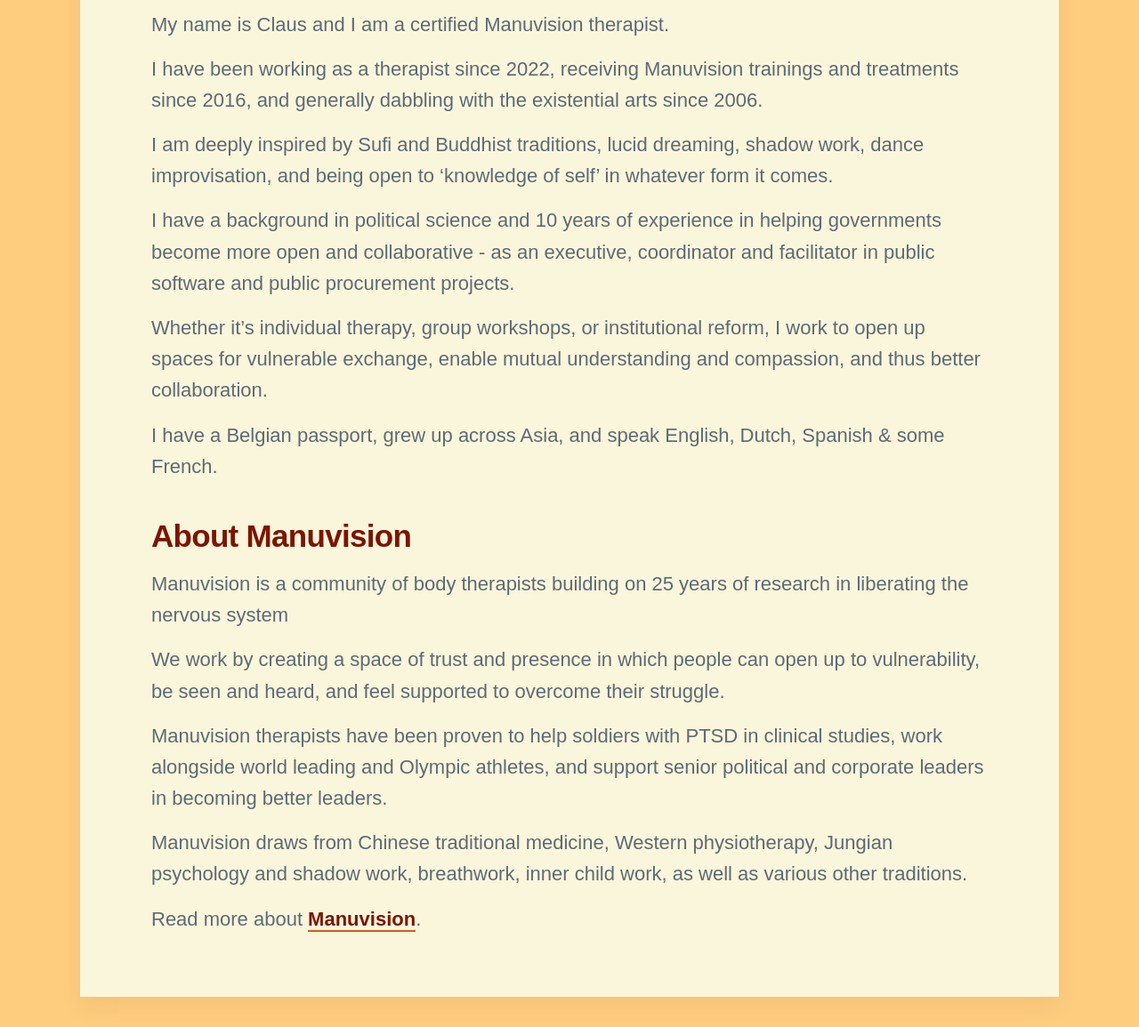
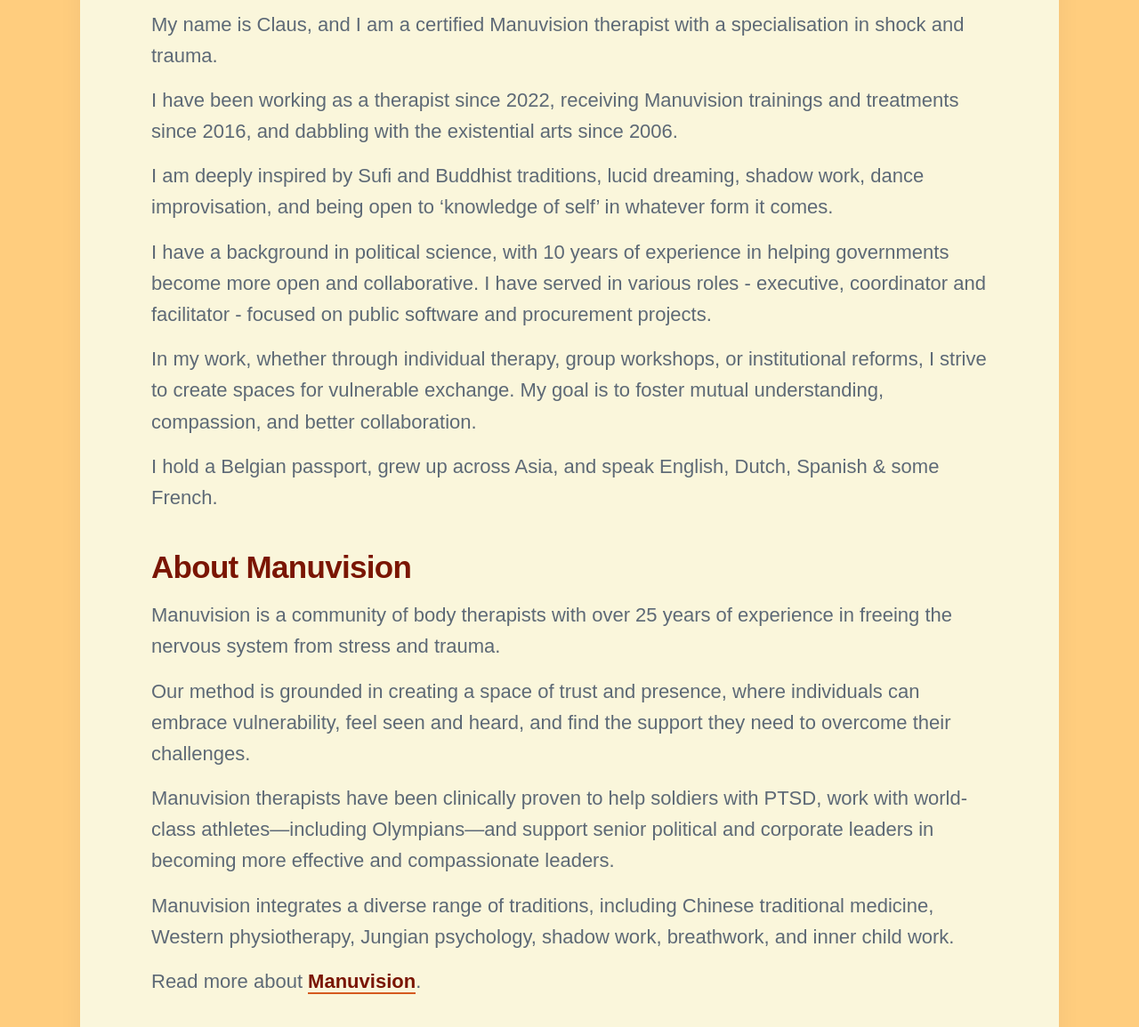
Before and after one commit to threekeytherapy/threekeytherapy.com, a Jekyll site: the page built from _projects/about.md, in a window 1280 px wide and 1400 px high, scrolled down 463 px. Shown: the part 245-1400 px from the top of the window at 89% size. Built offline with Jekyll 4.4.1, drawn with Linux system fonts in a browser that asks for light colours; nearby versions of some CDN libraries; some web fonts are replaced.

Commit message:
legibility fixes

```diff
--- a/_projects/about.md
+++ b/_projects/about.md
@@ -1,32 +1,32 @@
 ---
 title: About Me
 subtitle:
-description: My name is Claus and I am a certified Manuvision therapist with a specialisation in shock and trauma. Manuvision is a research-based method based on 25 years of experience in liberating the nervous system.
+description: My name is Claus, and I am a certified Manuvision therapist. Manuvision is a research-based method built on 25 years of experience in freeing the nervous system.
 featured_image: /images/clauslandscapestudio.jpg
 homepage_image: /images/clauslandscapestudio.jpg
 date: 2023-11-04 00:00:00
 ---
 
-My name is Claus and I am a certified Manuvision therapist.
+My name is Claus, and I am a certified Manuvision therapist with a specialisation in shock and trauma.
 
-I have been working as a therapist since 2022, receiving Manuvision trainings and treatments since 2016, and generally dabbling with the existential arts since 2006.
+I have been working as a therapist since 2022, receiving Manuvision trainings and treatments since 2016, and dabbling with the existential arts since 2006.
 
 I am deeply inspired by Sufi and Buddhist traditions, lucid dreaming, shadow work, dance improvisation, and being open to 'knowledge of self' in whatever form it comes.
 
-I have a background in political science and 10 years of experience in helping governments become more open and collaborative - as an executive, coordinator and facilitator in public software and public procurement projects.
+I have a background in political science, with 10 years of experience in helping governments become more open and collaborative. I have served in various roles - executive, coordinator and facilitator - focused on public software and procurement projects.
 
-Whether it's individual therapy, group workshops, or institutional reform, I work to open up spaces for vulnerable exchange, enable mutual understanding and compassion, and thus better collaboration.
+In my work, whether through individual therapy, group workshops, or institutional reforms, I strive to create spaces for vulnerable exchange. My goal is to foster mutual understanding, compassion, and better collaboration.
 
-I have a Belgian passport, grew up across Asia, and speak English, Dutch, Spanish & some French.
+I hold a Belgian passport, grew up across Asia, and speak English, Dutch, Spanish & some French.
 
 ## About Manuvision
 
-Manuvision is a community of body therapists building on 25 years of research in liberating the nervous system
+Manuvision is a community of body therapists with over 25 years of experience in freeing the nervous system from stress and trauma.
 
-We work by creating a space of trust and presence in which people can open up to vulnerability, be seen and heard, and feel supported to overcome their struggle.
+Our method is grounded in creating a space of trust and presence, where individuals can embrace vulnerability, feel seen and heard, and find the support they need to overcome their challenges.
 
-Manuvision therapists have been proven to help soldiers with PTSD in clinical studies, work alongside world leading and Olympic athletes, and support senior political and corporate leaders in becoming better leaders.
+Manuvision therapists have been clinically proven to help soldiers with PTSD, work with world-class athletes—including Olympians—and support senior political and corporate leaders in becoming more effective and compassionate leaders.
 
-Manuvision draws from Chinese traditional medicine, Western physiotherapy, Jungian psychology and shadow work, breathwork, inner child work, as well as various other traditions.
+Manuvision integrates a diverse range of traditions, including Chinese traditional medicine, Western physiotherapy, Jungian psychology, shadow work, breathwork, and inner child work.
 
 Read more about [Manuvision](https://manuvision-dk.translate.goog/om-manuvision/?_x_tr_sl=da&_x_tr_tl=en&_x_tr_hl=en-US&_x_tr_pto=wapp).
```
